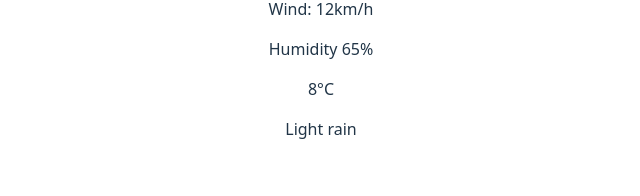
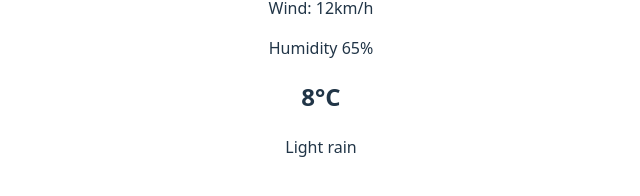
Before and after one commit to AlenaB-dev/weather-dashboard, a React (Vite) app in the folder weather-dashboard/: page / in a window 1280 px wide. Shown: the part 566-762 px from the top of the page, without its empty margins (319-959 px from the left). Built offline with nearby package versions, Linux system fonts and the light colour scheme.

Commit message:
feat: add structure of forecast item and forecast list components

```diff
--- a/weather-dashboard/src/components/TemperatureNow.jsx
+++ b/weather-dashboard/src/components/TemperatureNow.jsx
@@ -3,8 +3,8 @@ import React from "react";
 function TemperatureNow({ temperature, description }) {
   return (
     <section className="temperature-now">
-      <p className="temperature-value">{Math.round(temperature)}°C</p>
-      <p className="weather-description">{description}</p>
+      <h2 className="temperature-value">{Math.round(temperature)}°C</h2>
+      <span className="weather-description">{description}</span>
     </section>
   );
 }
```
Also changed, not shown: weather-dashboard/src/components/ForecastItem.jsx (+8 -2 lines), weather-dashboard/src/components/ForecastList.jsx (+14 -3 lines).
